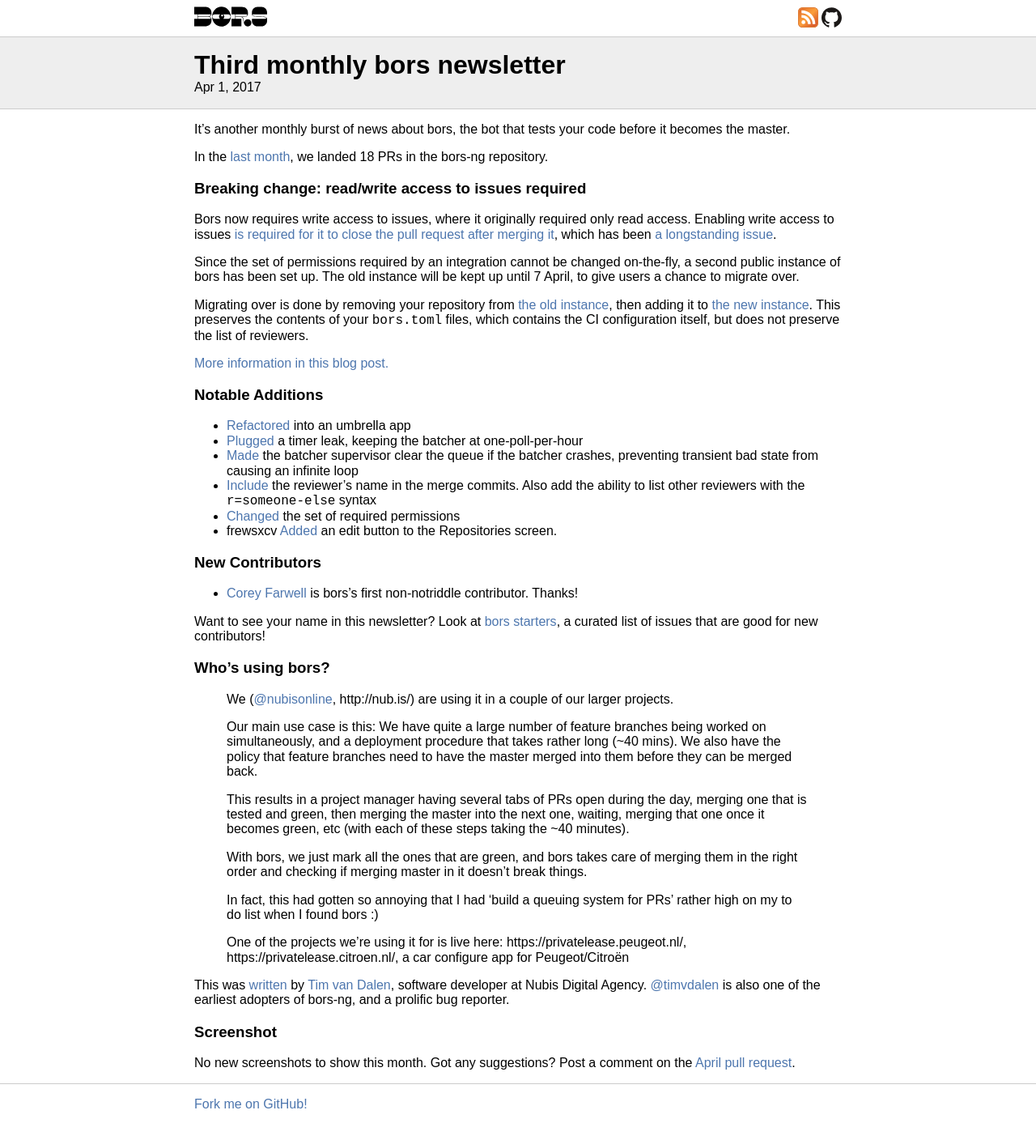
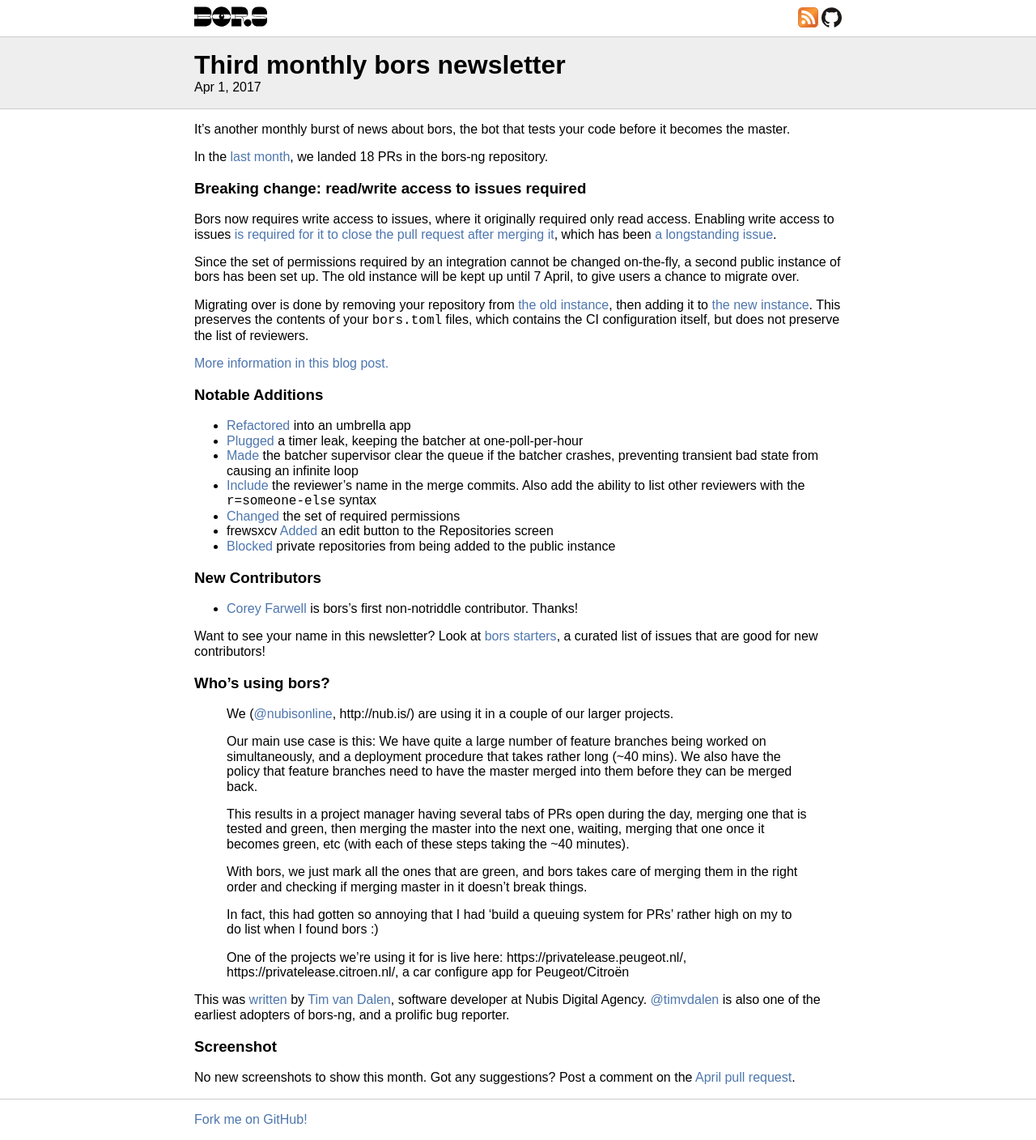
Before and after one commit to bors-ng/bors-ng.github.io, a Jekyll site: the page built from _posts/2017-04-01-tmib-03.md, in a window 1280 px wide. Shown: the whole page at 81% size. Built offline with Jekyll 4.4.1, drawn with Linux system fonts in a browser that asks for light colours.

Commit message:
Add a remaining notable change

```diff
--- a/_posts/2017-04-01-tmib-03.md
+++ b/_posts/2017-04-01-tmib-03.md
@@ -41,7 +41,8 @@
 * [Made](https://github.com/bors-ng/bors-ng/pull/117) the batcher supervisor clear the queue if the batcher crashes, preventing transient bad state from causing an infinite loop
 * [Include](https://github.com/bors-ng/bors-ng/pull/121) the reviewer's name in the merge commits. Also add the ability to list other reviewers with the `r=someone-else` syntax
 * [Changed](https://github.com/bors-ng/bors-ng/pull/127) the set of required permissions
-* frewsxcv [Added](https://github.com/bors-ng/bors-ng/pull/126) an edit button to the Repositories screen.
+* frewsxcv [Added](https://github.com/bors-ng/bors-ng/pull/126) an edit button to the Repositories screen
+* [Blocked](https://github.com/bors-ng/bors-ng/pull/128) private repositories from being added to the public instance
 
 
 ### New Contributors
@@ -49,6 +50,7 @@
 * [Corey Farwell](https://github.com/frewsxcv) is bors's first non-notriddle contributor. Thanks!
 
 Want to see your name in this newsletter? Look at [bors starters](https://bors-ng.github.io/starters/), a curated list of issues that are good for new contributors!
+
 
 ### Who's using bors?
 
```
